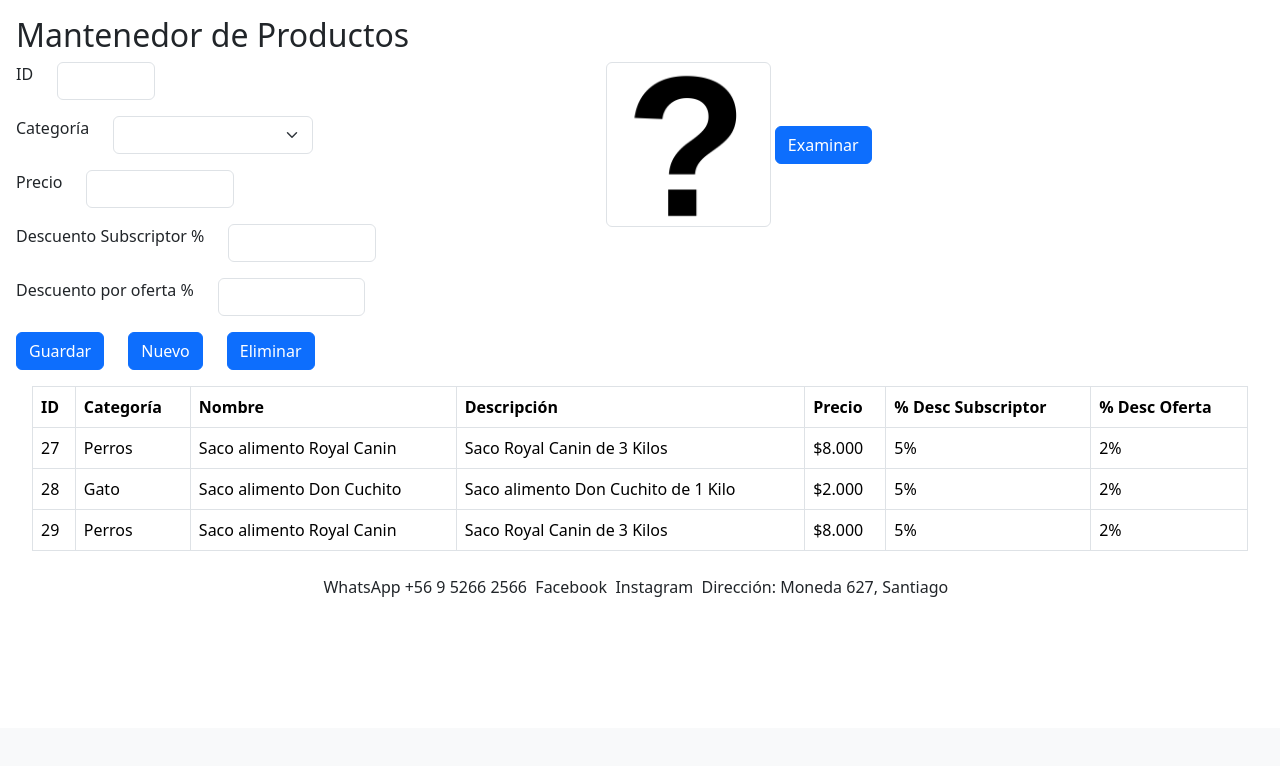
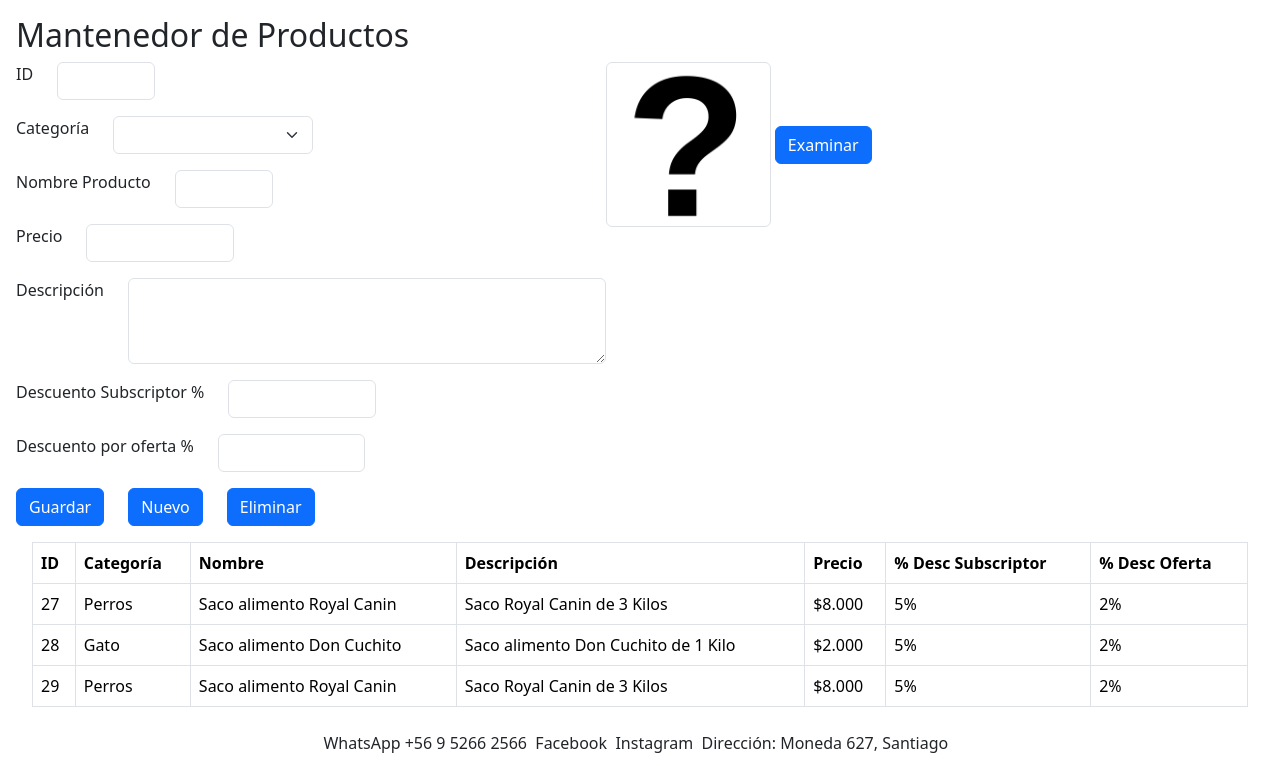
Before and after one commit to Celixx/Tienda-Mascotas-2, a Django app: template TiendaMascotas/core/templates/core/Mantenedor_de_Productos.html in a window 1280 px wide. Shown: the part 72-838 px from the top of the page. Before the commit the page ends 669 px from the top, so only its background shows below. Run offline with Django 3.2, Linux system fonts and the light colour scheme; the template is opened without the code that fills it, so the values that code supplies are empty.

Commit message:
actu del mantenedor

```diff
--- a/TiendaMascotas/core/templates/core/Mantenedor_de_Productos.html
+++ b/TiendaMascotas/core/templates/core/Mantenedor_de_Productos.html
@@ -33,6 +33,9 @@
                     </div>
                 </div>
             </div>
+
+
+
             <!-- Categoría -->
             <div class="mb-3">
                 <div class="d-flex gap-4">
@@ -45,6 +48,17 @@
                     </select>
                 </div>
             </div>
+
+            <!-- nombre -->
+            <div class="mb-3">
+                <div class="d-flex gap-4">
+                    <label for="InputId" class="form-label">Nombre Producto</label>
+                    <div class="col-sm-2">
+                        <input type="text" class="form-control" id="InputNombre" name="InputNombre">
+                    </div>
+                </div>
+            </div>
+
             <!--Precio -->
             <div class="mb-3">
                 <div class="d-flex gap-4">
@@ -52,6 +66,14 @@
                     <div class="col-sm-3">
                         <input type="text" class="form-control" id="InputPrecio" name="InputPrecio">
                     </div>
+                </div>
+            </div>
+
+            <!-- Descripción -->
+            <div class="mb-3">
+                <div class="d-flex gap-4">
+                    <label for="InputDireccion" class="form-label">Descripción</label>
+                    <textarea class="form-control" type="text" id="InputDescripción" name="InputDescripción" rows="3"></textarea>
                 </div>
             </div>
             <!-- Descuento Subscriptor -->
```
